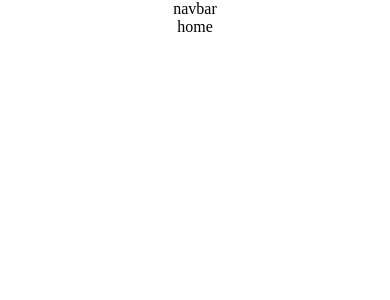
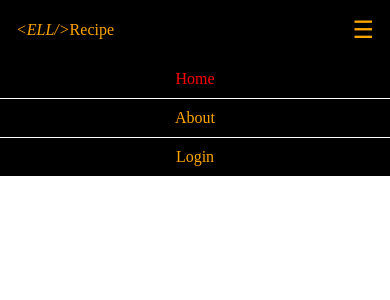
Before and after one commit to ellandis/FullStack-Home, a React (Create React App) app in the folder React/ell-recipe/: page / in a window 390 px wide. Shown: the top 300 px of the page. Built offline with nearby package versions, Linux system fonts and the light colour scheme.

Commit message:
Navbar setup

```diff
--- a/React/ell-recipe/src/components/navbar/Navbar.css
+++ b/React/ell-recipe/src/components/navbar/Navbar.css
@@ -0,0 +1,50 @@
+.navWrapper{
+    display: flex;
+    justify-content: space-between;
+    align-items: center;
+    padding: 16px;
+    border-bottom: 1px solid gray;
+    background-color: black;
+}
+.navWrapper *{
+    color: orange;
+}
+.linkWrapper{
+    display: flex;
+    width: 50%;
+    justify-content: space-around;
+}
+
+.active{
+    color: red;
+}
+.burgerMenu{
+    display: none;
+    font-size: 24px;
+    cursor: pointer;
+}
+
+
+@media screen and (max-width: 768px) {
+    .linkWrapper{
+        display: none;
+        flex-direction: column;
+        position: absolute;
+        top: 60px;
+        left: 0;
+        width: 100%;
+        background-color: black;
+    }
+    .linkWrapper.show{
+        display: flex;
+    }
+    .linkWrapper a {
+        margin: 0;
+        text-align: center;
+        padding: 10px;
+        border-bottom: 1px solid white;
+    }
+    .burgerMenu{
+        display: block;
+    }
+}
--- a/React/ell-recipe/src/components/navbar/Navbar.jsx
+++ b/React/ell-recipe/src/components/navbar/Navbar.jsx
@@ -1,10 +1,30 @@
+import { useState } from "react";
 import "./Navbar.css";
+import {Link,NavLink  } from "react-router-dom";
 
 const Navbar = () => {
+  const [show,setShow] = useState(true);
+
+  const toggleMenu = ()=>{
+    setShow(!show);
+  }
   return (
-    <div>
-      navbar
-    </div>
+    <nav className="navWrapper">
+      <div>
+        <Link to='/'>
+        <i>{"<ELL/>"}</i>
+        <span>Recipe</span>
+        </Link>
+      </div>
+      <div className={show ? "linkWrapper show" : "linkWrapper"}>
+        <NavLink to="/">Home</NavLink>
+        <NavLink to="about">About</NavLink>
+        <NavLink to="login">Login</NavLink>
+      </div>
+      <div className="burgerMenu" onClick={toggleMenu}>
+        &#9776;
+      </div>
+    </nav>
   )
 }
 
```
